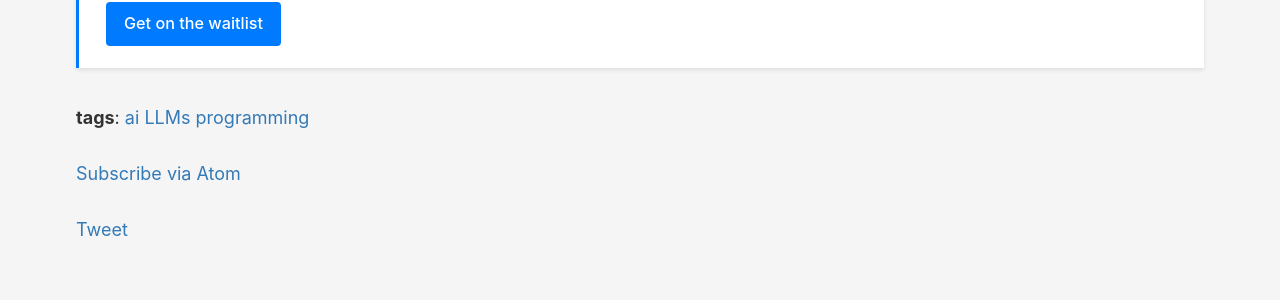
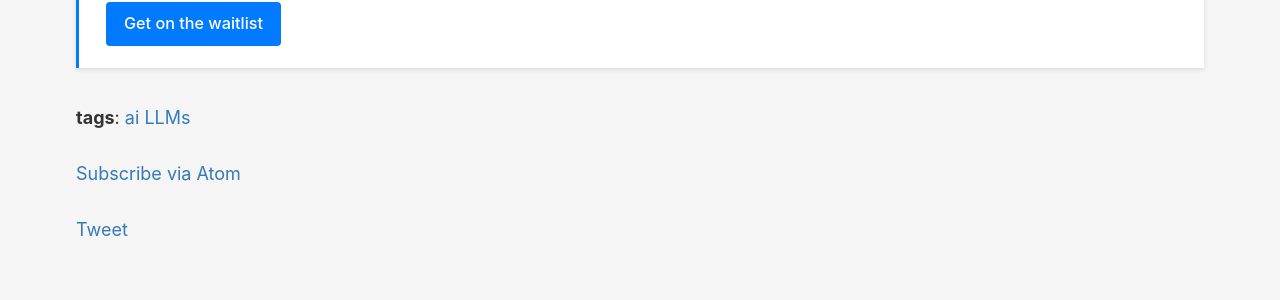
Before and after one commit to tkellogg/tkellogg.github.com, a Jekyll site: the page built from _posts/2024-11-21-lrms-are-interpretable.md, in a window 1280 px wide and 900 px high, scrolled down 4039 px. Shown: the part 513-813 px from the top of the window. Built offline with Jekyll 4.4.1, drawn with Linux system fonts in a browser that asks for light colours; comment, search, counter and statistics services are not loaded.

Commit message:
removed programming tag

```diff
--- a/_posts/2024-11-21-lrms-are-interpretable.md
+++ b/_posts/2024-11-21-lrms-are-interpretable.md
@@ -5,7 +5,6 @@ date: 2024-11-21
 categories:
  - ai
  - LLMs
- - programming
 image: https://cdn.pixabay.com/photo/2024/02/07/07/15/station-8558516_960_720.jpg
 is_draft: false
 use_mermaid: false
```
